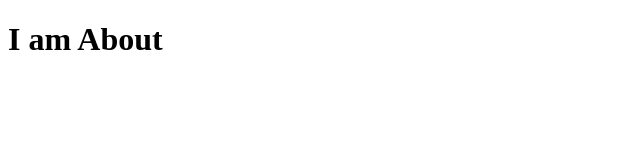
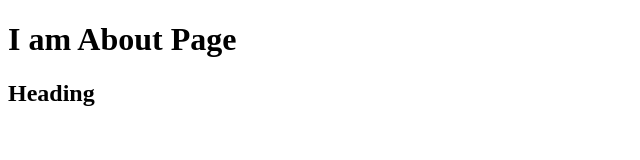
Before and after one commit to edunetmastertrainer/mietproject, a plain HTML site: page about.html in a window 1280 px wide. Shown: the whole page, without its empty margins (0-640 px from the left). Drawn offline with Linux system fonts and the light colour scheme.

Commit message:
second heading added

```diff
--- a/about.html
+++ b/about.html
@@ -6,6 +6,7 @@
   <title>Document</title>
 </head>
 <body>
-  <h1>I am About</h1>
+  <h1>I am About Page</h1>
+  <h2>Heading</h2>
 </body>
 </html>
```
